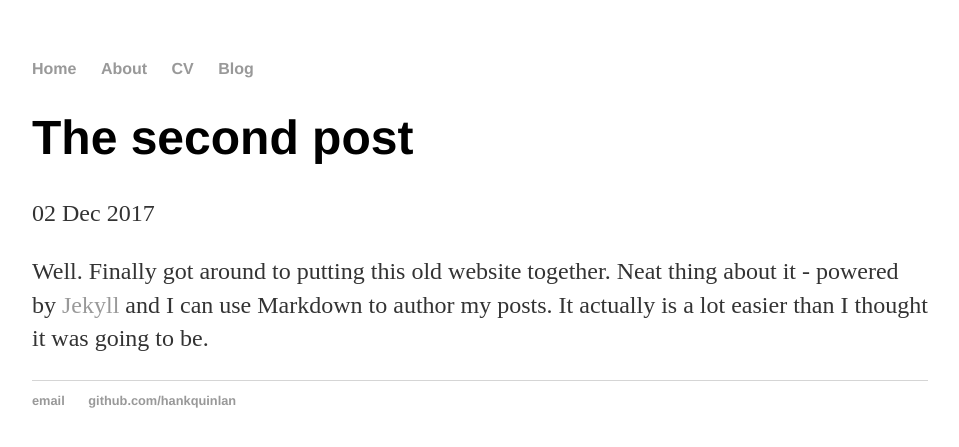
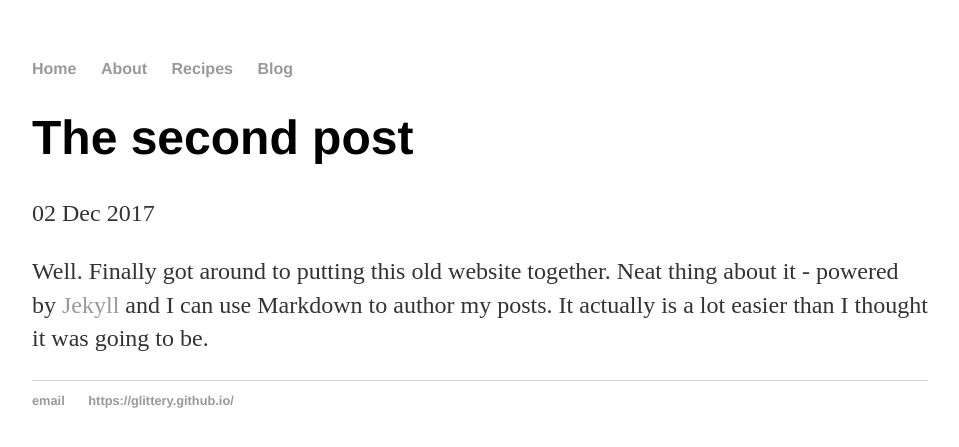
Before and after one commit to glittery/glittery.github.io, a Jekyll site: the page built from _posts/2017-12-02-thesecondpost.md, in a window 1280 px wide. Shown: the top 447 px of the page, without its empty margins (160-1119 px from the left). Built offline with Jekyll 4.4.1, drawn with Linux system fonts in a browser that asks for light colours.

Commit message:
Update default.html

```diff
--- a/_layouts/default.html
+++ b/_layouts/default.html
@@ -10,7 +10,7 @@
 	    		<ul>
 	        		<li><a href="/">Home</a></li>
 		        	<li><a href="/about">About</a></li>
-	        		<li><a href="/cv">CV</a></li>
+	        		<li><a href="/recipes">Recipes</a></li>
 	        		<li><a href="/blog">Blog</a></li>
 	    		</ul>
 			</nav>
@@ -21,8 +21,8 @@
 			</div><!-- /.container -->
 			<footer>
 	    		<ul>
-	        		<li><a href="mailto:hankquinlanhub@gmail.com">email</a></li>
-	        		<li><a href="https://github.com/hankquinlan">github.com/hankquinlan</a></li>
+	        		<li><a href="mailto:@gmail.com">email</a></li>
+	        		<li><a href="https://glittery.github.io/">https://glittery.github.io/</a></li>
 				</ul>
 			</footer>
 		</body>
```
